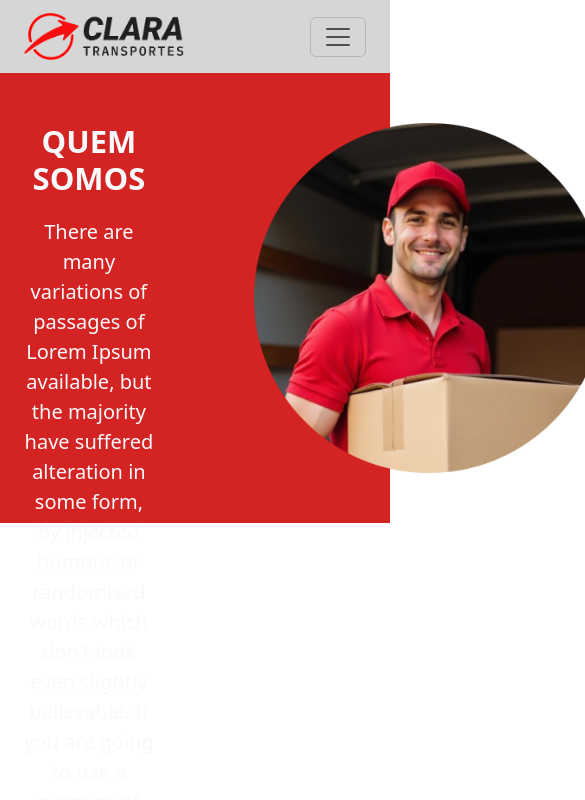
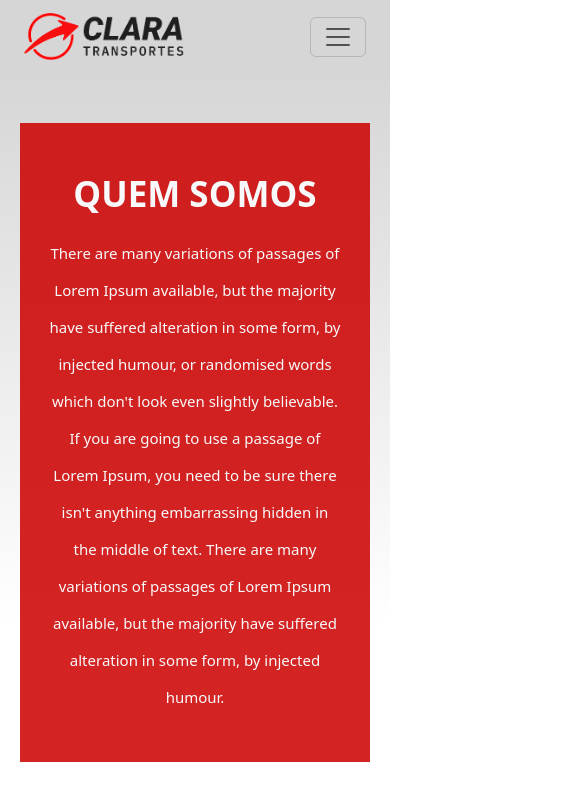
Before and after one commit to gabrielsantospds/clara-transportes-app, a Vue app: page /history in a window 390 px wide. Shown: the top 800 px of the page, 585 px wide, since content can reach past the window. Built offline with nearby package versions, Linux system fonts and the light colour scheme.

Commit message:
feat: add media query to history component

```diff
--- a/src/App.vue
+++ b/src/App.vue
@@ -5,26 +5,41 @@ import ComponentNavbar from './components/ComponentNavbar.vue';
 </script>
 
 <template>
-  <header>
+  <header class="container-header">
     <ComponentNavbar />
   </header>
 
-  <main>
+  <main class="container-main">
     <RouterView />
   </main>
 </template>
 
 <style scoped>
 
-.container-div {
+.container-header {
   background-image: linear-gradient(to left, #FFFFFF 60%, #D6D6D6);
 }
 
-@media screen and (max-width: 767px) {
+.container-main {
+  background-image: linear-gradient(to left, #FFFFFF 60%, #D6D6D6);
+}
 
-  .container-div {
-    background-image: linear-gradient(to top, #FFFFFF 20%, #D6D6D6);
+@media screen and (max-width: 575px) {
+  .container-main {
+    padding: 0 20px;
   }
 }
 
+@media screen and (max-width: 991px) {
+
+  .container-header {
+    background: #D6D6D6;
+  }
+
+  .container-main {
+    background-image: linear-gradient(to top, #FFFFFF 20%, #D6D6D6);
+    padding-top: 50px;
+  }
+
+}
 </style>
--- a/src/components/ComponentHistory.vue
+++ b/src/components/ComponentHistory.vue
@@ -1,24 +1,23 @@
 <template>
 
     <div class="container-fluid container-history">
-        <div class="container content-history">
+        <div class="container ps-5 content-history">
 
-            <div class="content-1 col-md-7">
-                <h1 class="text-light display-5 fw-bold title">
+            <div class="content-1 col-lg-7">
+                <h1 class="text-light display-2 fw-bold title">
                     QUEM SOMOS
                 </h1>
-                <p class="text-light fs-5 text-center">
+                <p class="text-light text fs-5 text-center">
                     There are many variations of passages of Lorem Ipsum available,
                     but the majority have suffered alteration in some form, by injected humour,
                     or randomised words which don't look even slightly believable.
                     If you are going to use a passage of Lorem Ipsum,
                     you need to be sure there isn't anything embarrassing hidden in the middle of text.
                     There are many variations of passages of Lorem Ipsum available,
-                    but the majority have suffered alteration in some form, by injected humour,
-                    or randomised words which don't look even slightly believable.
+                    but the majority have suffered alteration in some form, by injected humour.
                 </p>
             </div>
-            <img src="@/assets/person.png" alt="foto-funcionário">
+            <img src="@/assets/person.png" alt="foto-funcionário" class="img">
         </div>
     </div>
 
@@ -47,8 +46,144 @@
     margin-bottom: 20px;
 }
 
-@media screen and (max-width: 767px) {
+@media screen and (max-width: 575px) {
+
+    .container-history {
+        display: contents;
+    }
+
+    .content-history {
+        padding-left: 12px !important;
+        padding-bottom: 30px;
+        background-color: #cc0000dc;
+        height: auto;
+    }
+
+    .content-1 {
+        width: 90%;
+        margin: 0 auto;
+    }
+
+    .title {
+        margin-top: 50px;
+        font-size: 35px
+    }
+
+    .text {
+        font-size: 15px !important;
+        line-height: 37px
+    }
+
+    .img {
+        display: none;
+    }
+}
+
+@media screen and (min-width: 576px) and (max-width: 767px) {
+
+    .container-history {
+        display: contents;
+    }
+
+    .content-history {
+        padding-left: 12px !important;
+        padding-bottom: 30px;
+        background-color: #cc0000dc;
+        height: auto;
+    }
+
+    .content-1 {
+        width: 80%;
+        margin: 0 auto;
+    }
+
+    .title {
+        margin-top: 50px;
+        font-size: 45px
+    }
+
+    .text {
+        font-size: 16px !important;
+        line-height: 37px
+    }
+
+    .img {
+        display: none;
+    }
 
 }
 
+@media screen and (min-width: 768px) and (max-width: 991px) {
+
+    .container-history {
+        display: contents;
+    }
+
+    .content-history {
+        padding-top: 70px;
+        padding-left: 12px !important;
+        padding-bottom: 30px;
+        background-color: #cc0000dc;
+        height: auto;
+    }
+
+    .content-1 {
+        width: 80%;
+        margin: 0 auto;
+    }
+
+    .img {
+        display: none;
+    }
+
+    .title {
+        font-size: 70px
+    }
+
+    .text {
+        margin-top: 40px;
+        line-height: 45px;
+    }
+
+}
+
+@media screen and (min-width: 992px) and (max-width: 1199px) {
+
+    .content-history {
+        gap: 60px;
+        padding-left: 12px !important;
+    }
+
+    .img {
+        width: 310px;
+        height: 310px;
+        margin-top: 25px
+    }
+
+    .title {
+        font-size: 60px
+    }
+
+    .text {
+        line-height: 30px;
+        font-size: 18px !important;
+    }
+
+}
+
+@media screen and (min-width: 1200px) {
+
+    .title {
+        margin: 25px 0px
+    }
+
+    .text-light {
+        line-height: 32px;
+    }
+
+    .text {
+        margin: 50px 0 0 0
+    }
+}
+
 </style>
--- a/src/components/ComponentNavbar.vue
+++ b/src/components/ComponentNavbar.vue
@@ -1,5 +1,5 @@
 <template>
-    <nav class="navbar nav navbar-expand-md">
+    <nav class="navbar navbar-expand-md">
         <div class="container-fluid grid gap-3 px-4">
             <a class="navbar-brand" href="#">
                 <img src="@/assets/brand-red-black-black.png" alt="logo-clara-transportes" width="160px">
@@ -57,9 +57,6 @@
 </template>
 
 <style scoped>
-.nav {
-    background-image: linear-gradient(to left, #FFFFFF 60%, #D6D6D6);
-}
 
 .icon-container {
     display: flex;
@@ -81,10 +78,6 @@
 
 @media screen and (max-width: 767px) {
 
-    .nav {
-        background: #D6D6D6;
-    }
-
     .icon-container {
         display: none;
     }
```
